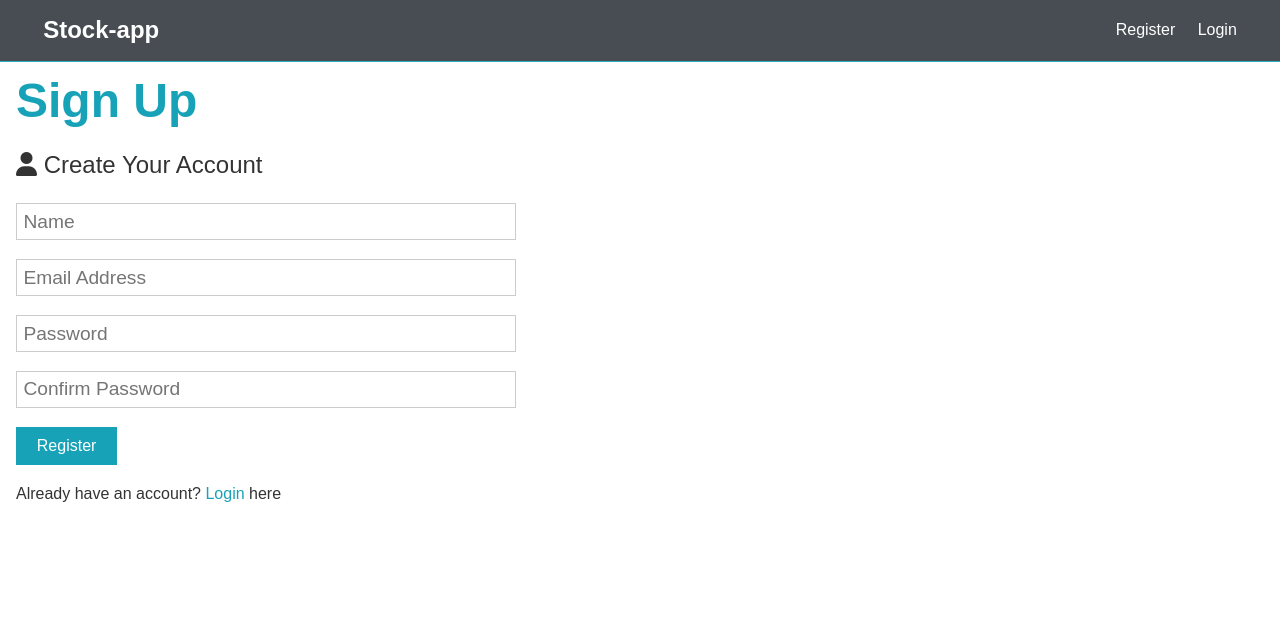
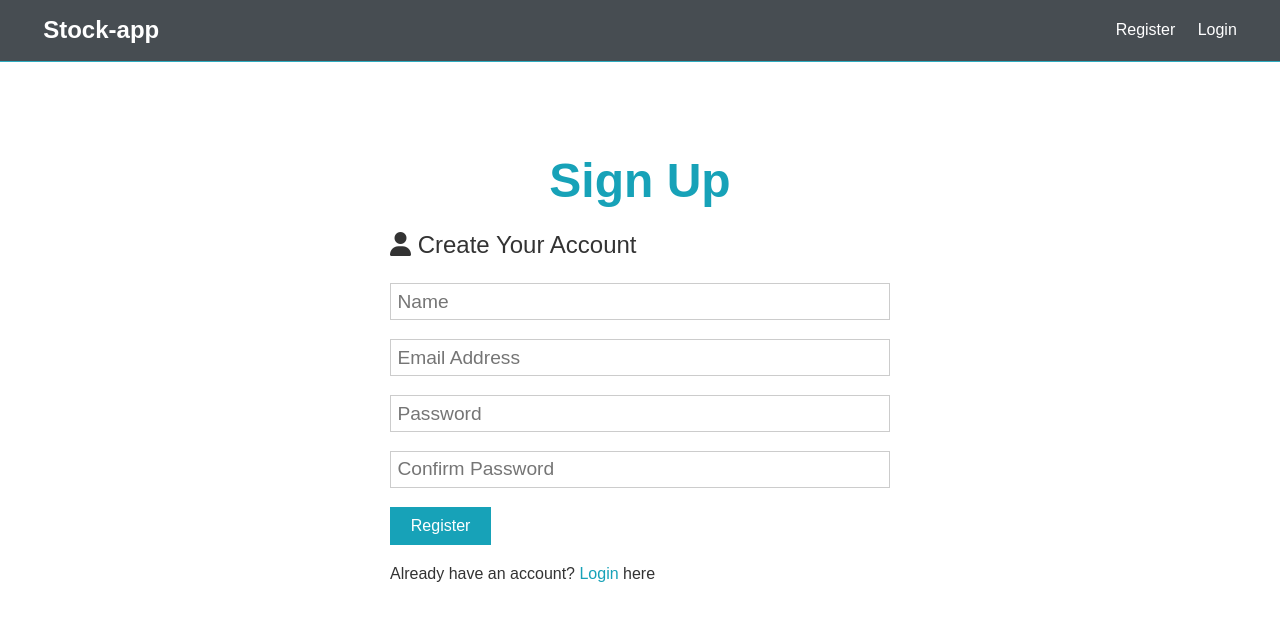
Before and after one commit to DonghaoWu/stock-application-heroku, a React (Create React App) app in the folder client/: page /register in a window 1280 px wide. Shown: the top 620 px of the page. Built offline with nearby package versions, Linux system fonts and the light colour scheme.

Commit message:
working on styles.

```diff
--- a/client/src/App.css
+++ b/client/src/App.css
@@ -13,6 +13,7 @@
   padding: 0;
 }
 
+/* Additional Text Styles */
 body {
   font-family: 'Raleway', sans-serif;
   font-size: 1rem;
@@ -34,7 +35,7 @@ img {
   width: 100%;
 }
 
-/* Text Styles*/
+/* Additional Text Styles */
 .x-large {
   font-size: 4rem;
   line-height: 1.2;
@@ -117,7 +118,7 @@ img {
 }
 
 /* --------------------------------------------------------- */
-/* For general button */
+/* For buttons */
 .btn {
   display: inline-block;
   background: var(--light-color);
@@ -145,12 +146,24 @@ img {
   color: var(--primary-color);
 }
 
-/* Utilities */
+/* --------------------------------------------------------- */
+/* For all pages container */
 .container {
-  max-width: 100%;
+  display: flex;
+  justify-content: center;
+  align-items: center;
   padding: 0 1rem;
   margin-top: 4.5rem;
   margin-bottom: 3rem;
+}
+
+.auth-container{
+  padding-top: 5rem;
+}
+
+.auth-header{
+  width: 100%;
+  text-align: center;
 }
 
 .alert-container{
--- a/client/src/components/auth/Login.js
+++ b/client/src/components/auth/Login.js
@@ -36,9 +36,9 @@ const Login = ({ login, setAlert, isAuthenticated }) => {
     }
 
     return (
-        <Fragment>
-            <h1 className="large text-primary">Sign In</h1>
-            <p className="lead"><i className="fas fa-user"></i> Sign Into Your Account</p>
+        <div className='auth-container'>
+            <h1 className="auth-header large text-primary">Sign In</h1>
+            <p className="lead"><i className="fas fa-user"></i> Sign In Your Account</p>
             <form className="form" action="create-profile.html" onSubmit={e => handleSubmit(e)}>
                 <div className="form-group">
                     <input
@@ -65,7 +65,7 @@ const Login = ({ login, setAlert, isAuthenticated }) => {
             <p className="my-1">
                 Don't have an account? <Link to="/register">Register </Link>here
                 </p>
-        </Fragment>
+        </div>
     )
 }
 
--- a/client/src/components/auth/Register.js
+++ b/client/src/components/auth/Register.js
@@ -38,8 +38,8 @@ const Register = ({ setAlert, register, isAuthenticated }) => {
     }
 
     return (
-        <Fragment>
-            <h1 className="large text-primary">Sign Up</h1>
+        <div className='auth-container'>
+            <h1 className="auth-header large text-primary">Sign Up</h1>
             <p className="lead"><i className="fas fa-user"></i> Create Your Account</p>
             <form className="form" action="create-profile.html" onSubmit={e => handleSubmit(e)}>
                 <div className="form-group">
@@ -89,7 +89,7 @@ const Register = ({ setAlert, register, isAuthenticated }) => {
             <p className="my-1">
                 Already have an account? <Link to="/login">Login </Link>here
             </p>
-        </Fragment>
+        </div>
     )
 }
 
```
